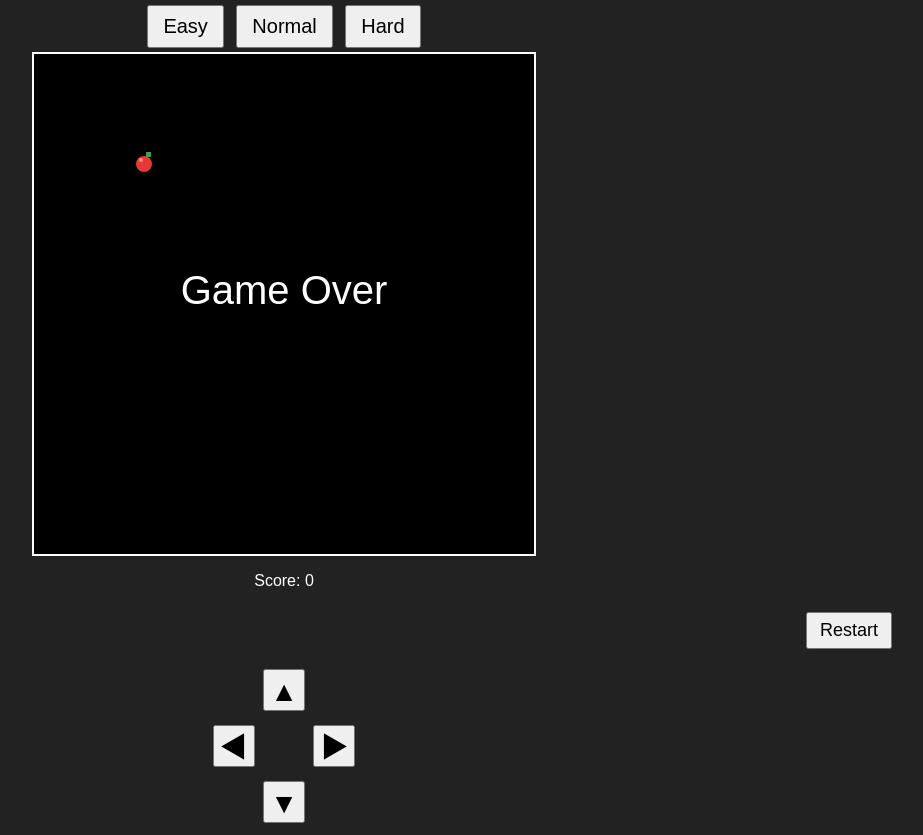
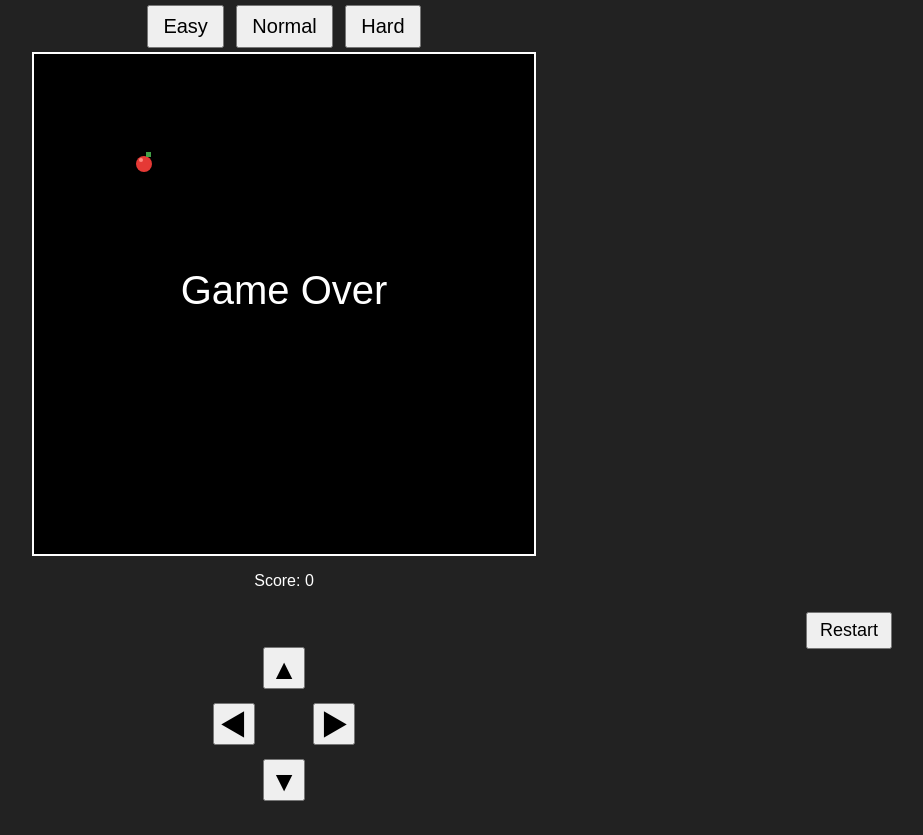
Before and after one commit to mr-beginner/snake-game, a plain HTML site: page index.html in a window 1280 px wide. Shown: the part 79-914 px from the top of the page, without its empty margins (356-1279 px from the left). After the commit the page ends 892 px from the top, so only its background shows below. Drawn offline with Linux system fonts and the light colour scheme.

Commit message:
Add files via upload

```diff
--- a/style.css
+++ b/style.css
@@ -20,7 +20,8 @@ button {
 }
 
 #controls {
-  margin-top: 8px;
+  text-align: center;
+  margin-top: -20px;
 }
 
 #controls button {
```
